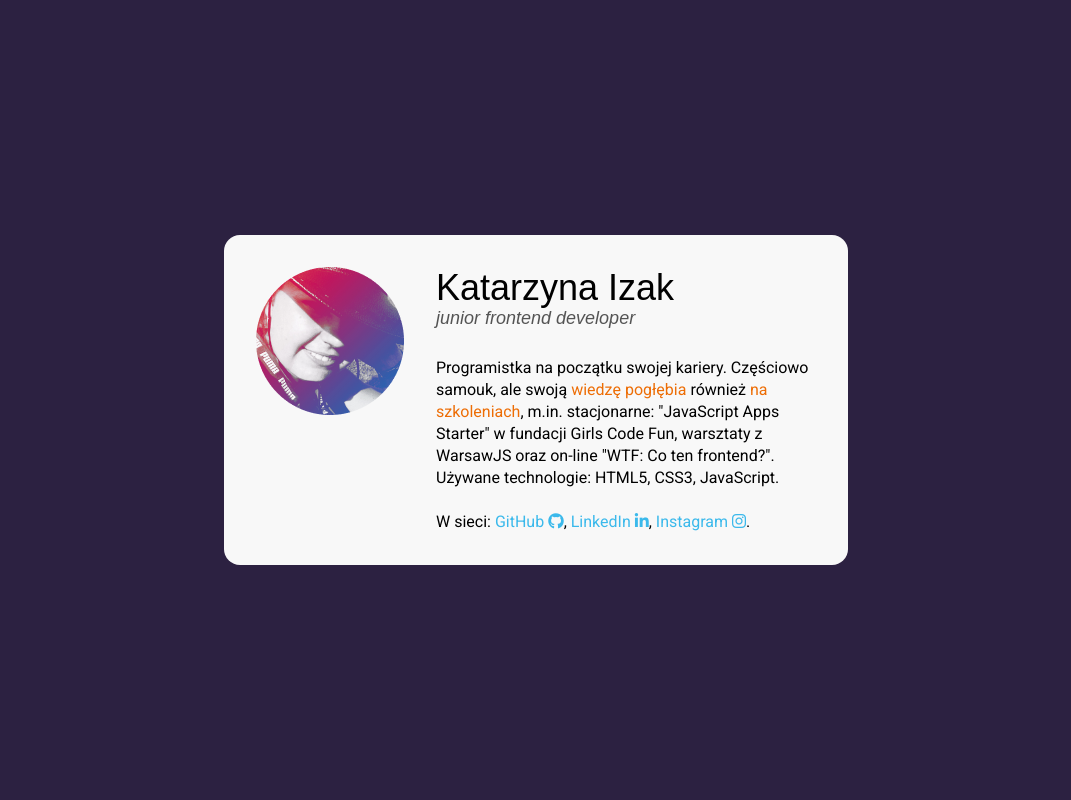
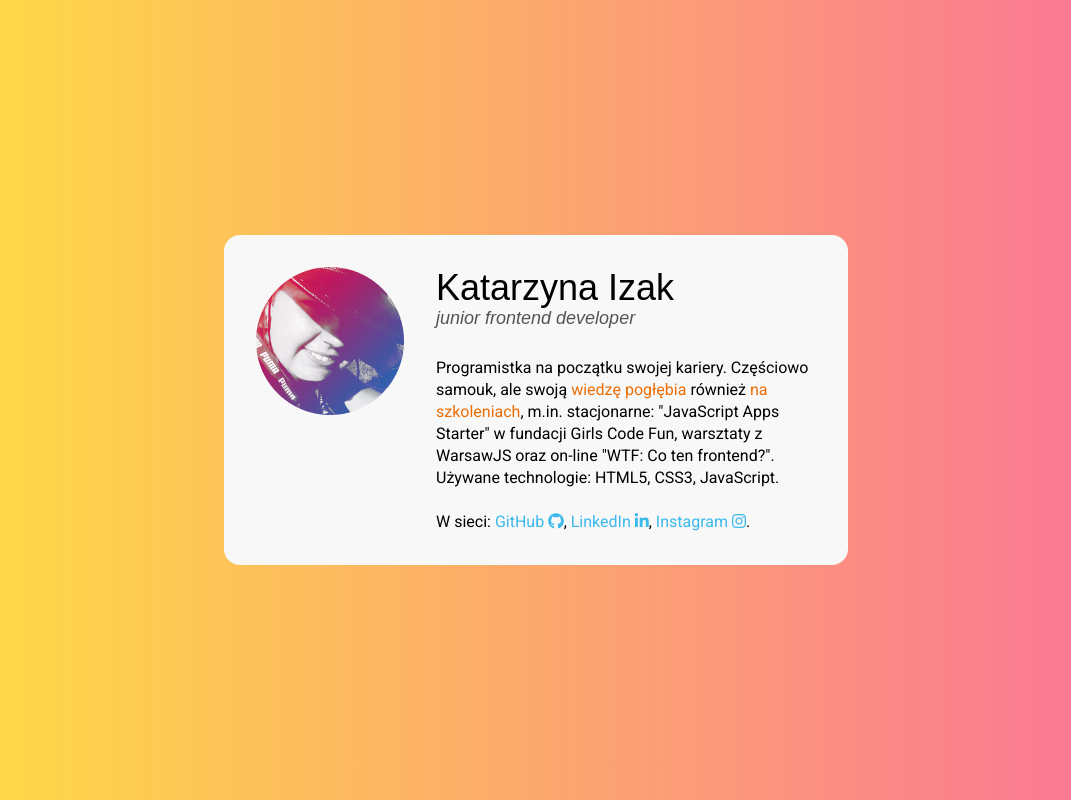
Before and after one commit to katarzynaizak/business-card, a plain HTML site: page index.html in a window 1280 px wide. Shown: the whole page, without its empty margins (104-1175 px from the left). Drawn offline with Linux system fonts and the light colour scheme.

Commit message:
gradientowe tło

```diff
--- a/css/style.css
+++ b/css/style.css
@@ -9,6 +9,7 @@ html {
 body {
   align-items: center;
   background-color: #2C2141;
+  background-image: linear-gradient(90deg, #FEE140 0%, #FA709A 100%);
   display: flex;
   font-family: 'Roboto', sans-serif;
   font-size: 16px;
```
